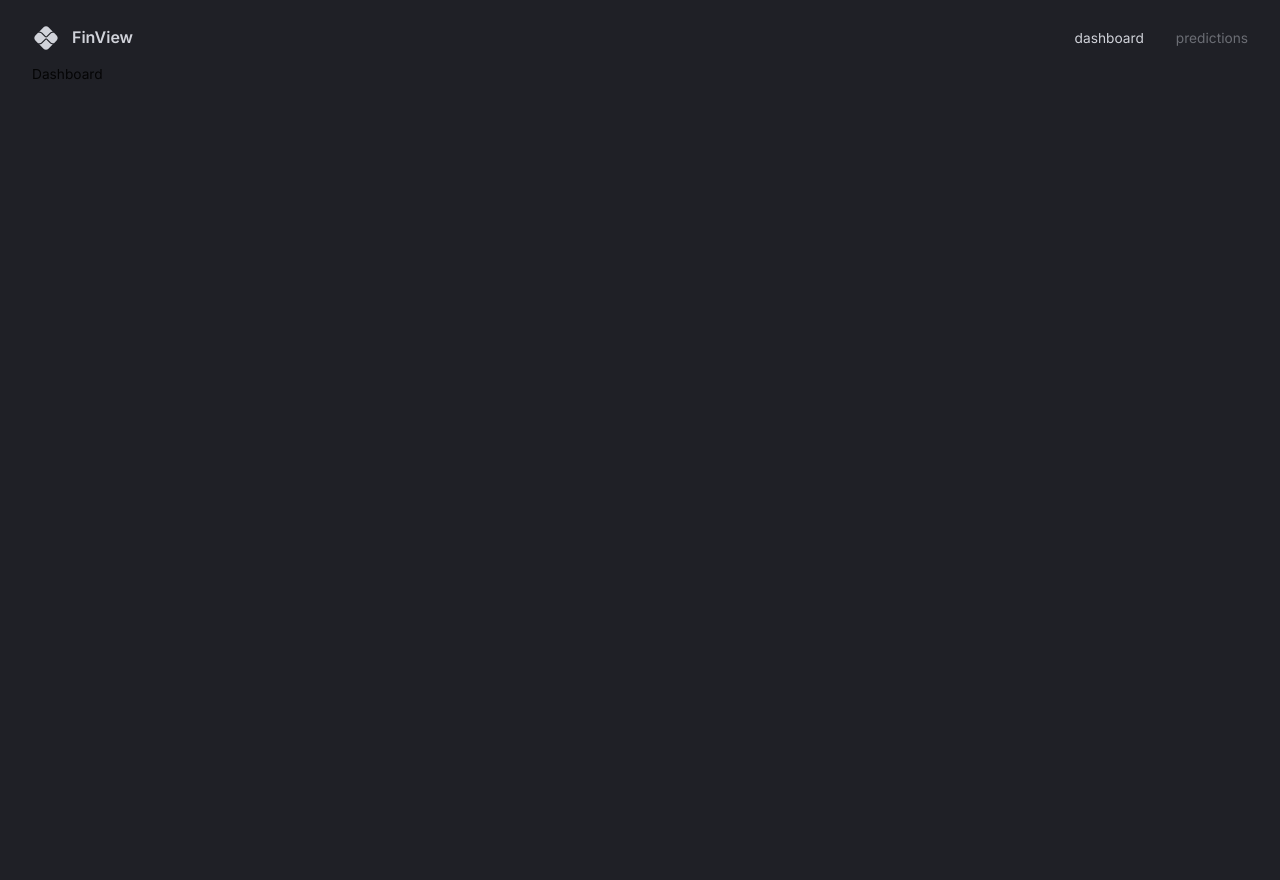
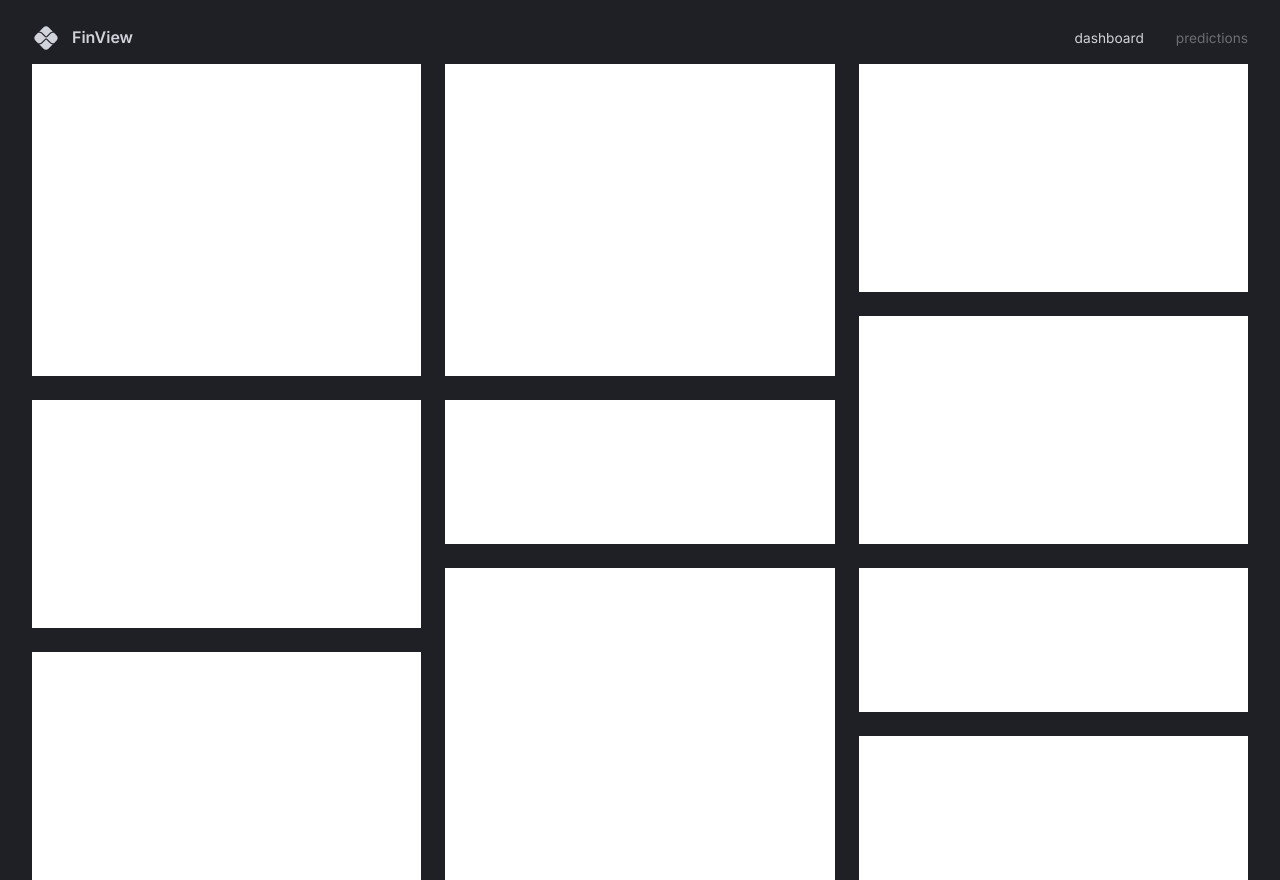
Before and after one commit to mrAJAY1/FinView, a React (Vite) app in the folder client/: page / in a window 1280 px wide. Before the commit the page ends 800 px from the top, so only its background shows below. Built offline with nearby package versions, Linux system fonts and the light colour scheme.

Commit message:
dashboard basic layout

```diff
--- a/client/src/scenes/dashboard/index.tsx
+++ b/client/src/scenes/dashboard/index.tsx
@@ -1,9 +1,86 @@
-import React from "react";
-
+import { useMediaQuery } from "@mui/material";
+import { Box, useTheme } from "@mui/system";
 type Props = {};
 
+const gridTemplateLargeScreens = `
+"a b c"
+"a b c"
+"a b c"
+"a b f"
+"d e f"
+"d e f"
+"d h i"
+"g h i"
+"g h j"
+"g h j"
+`;
+const gridTemplatesSmallScreens = `
+"a"
+"a"
+"a"
+"a"
+"b"
+"b"
+"b"
+"b"
+"c"
+"c"
+"c"
+"d"
+"d"
+"d"
+"e"
+"e"
+"f"
+"f"
+"f"
+"g"
+"g"
+"g"
+"h"
+"h"
+"h"
+"h"
+"i"
+"i"
+"j"
+"j"
+`;
+
 const Dashboard = (props: Props) => {
-  return <div>Dashboard</div>;
+  const isAboveMediumScreens = useMediaQuery("(min-width:1200px)");
+  const { palette } = useTheme();
+  return (
+    <Box
+      width="100%"
+      height="100%"
+      display="grid"
+      gap="1.5rem"
+      sx={
+        isAboveMediumScreens
+          ? {
+              gridTemplateColumns: "repeat(3,minmax(370px,1fr))",
+              gridTemplateRows: "repeat(10,minmax(60px,1fr))",
+              gridTemplateAreas: gridTemplateLargeScreens,
+            }
+          : {
+              gridAutoColumns: "1fr",
+              gridAutoRows: "80px",
+              gridTemplateAreas: gridTemplatesSmallScreens,
+            }
+      }>
+      <Box gridArea="a" bgcolor="#fff"></Box>
+      <Box gridArea="b" bgcolor="#fff"></Box>
+      <Box gridArea="c" bgcolor="#fff"></Box>
+      <Box gridArea="d" bgcolor="#fff"></Box>
+      <Box gridArea="e" bgcolor="#fff"></Box>
+      <Box gridArea="f" bgcolor="#fff"></Box>
+      <Box gridArea="g" bgcolor="#fff"></Box>
+      <Box gridArea="h" bgcolor="#fff"></Box>
+      <Box gridArea="i" bgcolor="#fff"></Box>
+      <Box gridArea="j" bgcolor="#fff"></Box>
+    </Box>
+  );
 };
 
 export default Dashboard;
```
Also changed, not shown: client/src/components/DashboardBox.tsx (added).
